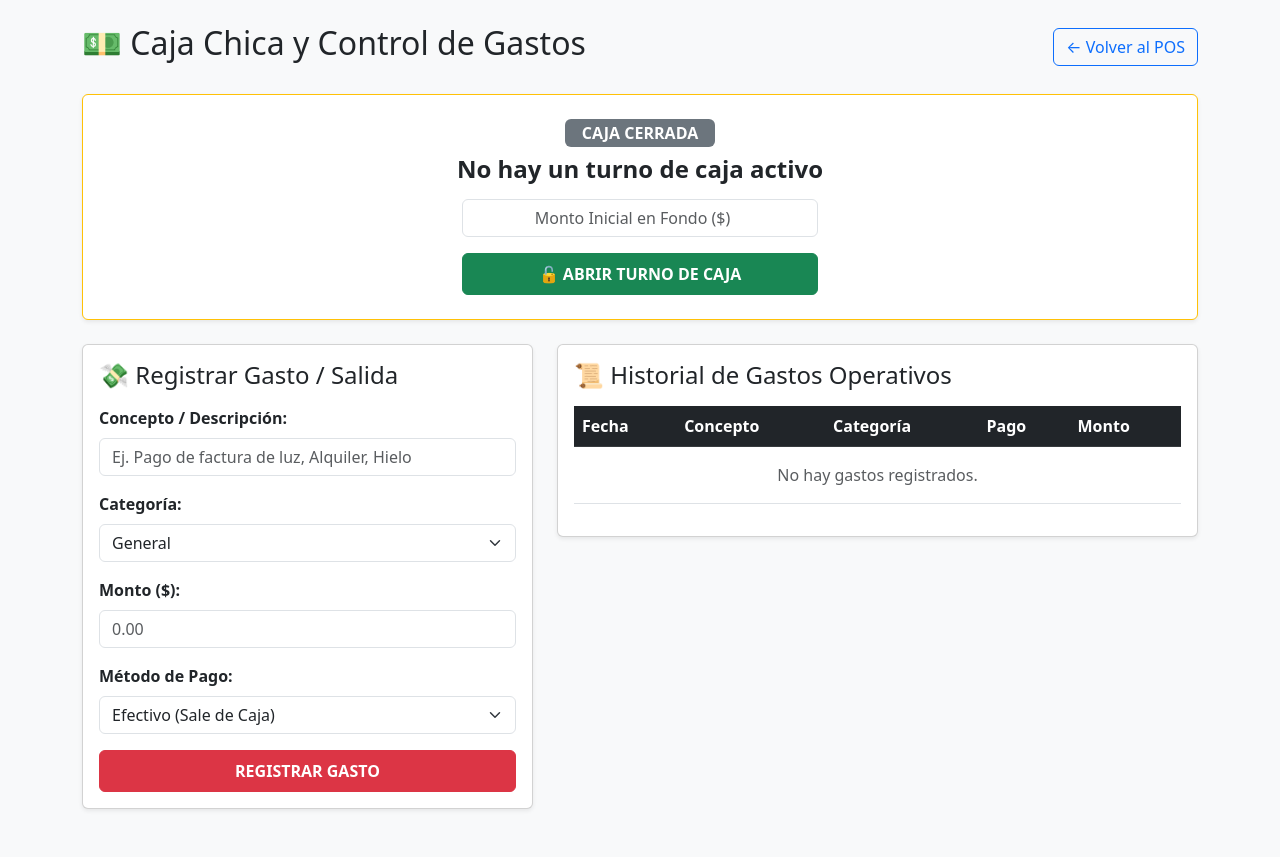
After one commit to NANY011198/PUNTO-DE-VENTA, a Flask app: page /caja in a window 1280 px wide. The commit adds this page. Run offline with Flask 3, Linux system fonts and the light colour scheme.

Commit message:
Actualizar index.html con boton de Caja Chica

```diff
--- a/app.py
+++ b/app.py
@@ -93,6 +93,26 @@ class DetalleVenta(db.Model):
     cantidad = db.Column(db.Integer, nullable=False)
     precio_unitario = db.Column(db.Float, nullable=False)
 
+# --- NUEVOS MODELOS PARA CAJA CHICA Y GASTOS ---
+
+class SesionCaja(db.Model):
+    __tablename__ = 'sesion_caja'
+    id = db.Column(db.Integer, primary_key=True)
+    fecha_apertura = db.Column(db.DateTime, default=datetime.utcnow)
+    fecha_cierre = db.Column(db.DateTime, nullable=True)
+    monto_inicial = db.Column(db.Float, default=0.0)
+    monto_cierre_real = db.Column(db.Float, nullable=True)
+    estado = db.Column(db.String(20), default='Abierta')  # 'Abierta', 'Cerrada'
+
+class Gasto(db.Model):
+    __tablename__ = 'gasto'
+    id = db.Column(db.Integer, primary_key=True)
+    fecha = db.Column(db.DateTime, default=datetime.utcnow)
+    concepto = db.Column(db.String(150), nullable=False)
+    categoria = db.Column(db.String(50), default='General')  # Servicios, Sueldos, Alquiler, Mantenimiento, etc.
+    monto = db.Column(db.Float, nullable=False)
+    metodo_pago = db.Column(db.String(20), default='Efectivo')
+
 # ==================== RUTAS VISTAS Y POS ====================
 
 @app.route('/')
@@ -159,8 +179,6 @@ def procesar_venta():
 def ver_inventario():
     productos = Producto.query.all()
     return render_template('inventario.html', productos=productos)
-
-# ==================== API MÓDULO INSUMOS / PRODUCTOS ====================
 
 @app.route('/api/producto/crear', methods=['POST'])
 def crear_producto():
@@ -229,7 +247,6 @@ def guardar_platillo_full():
             platillo.precio = precio
             platillo.categoria_id = categoria_id
             platillo.es_compuesto = len(ingredientes) > 0
-
             Receta.query.filter_by(platillo_id=platillo.id).delete()
         else:
             platillo = Platillo(
@@ -262,7 +279,7 @@ def eliminar_platillo(platillo_id):
         platillo = Platillo.query.get_or_404(platillo_id)
         db.session.delete(platillo)
         db.session.commit()
-        return jsonify({"success": True, "message": "Platillo y su receta eliminados correctamente."})
+        return jsonify({"success": True, "message": "Platillo y receta eliminados correctamente."})
     except Exception as e:
         db.session.rollback()
         return jsonify({"success": False, "message": str(e)}), 500
@@ -329,7 +346,6 @@ def registrar_compra():
                 precio_unitario=precio
             )
             db.session.add(detalle)
-
             producto.stock += cantidad
 
         nueva_compra.monto_total = monto_total
@@ -339,5 +355,108 @@ def registrar_compra():
         db.session.rollback()
         return jsonify({"success": False, "message": str(e)}), 500
 
+# ==================== MÓDULO CAJA CHICA Y GASTOS ====================
+
+@app.route('/caja')
+def gestionar_caja():
+    sesion_activa = SesionCaja.query.filter_by(estado='Abierta').order_by(SesionCaja.id.desc()).first()
+    gastos = Gasto.query.order_by(Gasto.fecha.desc()).all()
+
+    ventas_efectivo = 0.0
+    ventas_tarjeta = 0.0
+    ventas_transferencia = 0.0
+    gastos_efectivo = 0.0
+
+    if sesion_activa:
+        # Calcular ventas desde la fecha de apertura de caja
+        ventas_caja = Venta.query.filter(Venta.fecha >= sesion_activa.fecha_apertura).all()
+        for v in ventas_caja:
+            if v.metodo_pago == 'Efectivo':
+                ventas_efectivo += v.total
+            elif v.metodo_pago == 'Tarjeta':
+                ventas_tarjeta += v.total
+            elif v.metodo_pago == 'Transferencia':
+                ventas_transferencia += v.total
+
+        # Calcular gastos en efectivo desde apertura de caja
+        gastos_caja = Gasto.query.filter(Gasto.fecha >= sesion_activa.fecha_apertura).all()
+        for g in gastos_caja:
+            if g.metodo_pago == 'Efectivo':
+                gastos_efectivo += g.monto
+
+    efectivo_esperado = (sesion_activa.monto_inicial + ventas_efectivo - gastos_efectivo) if sesion_activa else 0.0
+
+    return render_template('caja.html',
+                           sesion=sesion_activa,
+                           gastos=gastos,
+                           ventas_efectivo=ventas_efectivo,
+                           ventas_tarjeta=ventas_tarjeta,
+                           ventas_transferencia=ventas_transferencia,
+                           gastos_efectivo=gastos_efectivo,
+                           efectivo_esperado=efectivo_esperado)
+
+@app.route('/api/caja/abrir', methods=['POST'])
+def abrir_caja():
+    try:
+        data = request.get_json()
+        monto_inicial = float(data.get('monto_inicial', 0.0))
+
+        activa = SesionCaja.query.filter_by(estado='Abierta').first()
+        if activa:
+            return jsonify({"success": False, "message": "Ya existe una sesión de caja abierta."}), 400
+
+        nueva_sesion = SesionCaja(monto_inicial=monto_inicial, estado='Abierta')
+        db.session.add(nueva_sesion)
+        db.session.commit()
+        return jsonify({"success": True, "message": "Caja abierta exitosamente."})
+    except Exception as e:
+        db.session.rollback()
+        return jsonify({"success": False, "message": str(e)}), 500
+
+@app.route('/api/caja/cerrar', methods=['POST'])
+def cerrar_caja():
+    try:
+        data = request.get_json()
+        monto_cierre_real = float(data.get('monto_cierre_real', 0.0))
+
+        activa = SesionCaja.query.filter_by(estado='Abierta').first()
+        if not activa:
+            return jsonify({"success": False, "message": "No hay ninguna caja abierta."}), 400
+
+        activa.fecha_cierre = datetime.utcnow()
+        activa.monto_cierre_real = monto_cierre_real
+        activa.estado = 'Cerrada'
+
+        db.session.commit()
+        return jsonify({"success": True, "message": "Caja cerrada correctamente."})
+    except Exception as e:
+        db.session.rollback()
+        return jsonify({"success": False, "message": str(e)}), 500
+
+@app.route('/api/gasto/registrar', methods=['POST'])
+def registrar_gasto():
+    try:
+        data = request.get_json()
+        concepto = data.get('concepto', '').strip()
+        categoria = data.get('categoria', 'General')
+        monto = float(data.get('monto', 0.0))
+        metodo_pago = data.get('metodo_pago', 'Efectivo')
+
+        if not concepto or monto <= 0:
+            return jsonify({"success": False, "message": "Concepto y monto válido son requeridos."}), 400
+
+        nuevo_gasto = Gasto(
+            concepto=concepto,
+            categoria=categoria,
+            monto=monto,
+            metodo_pago=metodo_pago
+        )
+        db.session.add(nuevo_gasto)
+        db.session.commit()
+        return jsonify({"success": True, "message": "Gasto registrado con éxito."})
+    except Exception as e:
+        db.session.rollback()
+        return jsonify({"success": False, "message": str(e)}), 500
+
 if __name__ == '__main__':
     app.run(debug=True)
--- /dev/null
+++ b/templates/caja.html
@@ -0,0 +1,223 @@
+<!DOCTYPE html>
+<html lang="es">
+<head>
+    <meta charset="UTF-8">
+    <meta name="viewport" content="width=device-width, initial-scale=1.0">
+    <title>Caja Chica y Gastos Operativos</title>
+    <link href="https://cdn.jsdelivr.net/npm/bootstrap@5.3.0/dist/css/bootstrap.min.css" rel="stylesheet">
+</head>
+<body class="bg-light">
+<div class="container py-4">
+    <div class="d-flex justify-content-between align-items-center mb-4">
+        <h2>💵 Caja Chica y Control de Gastos</h2>
+        <a href="/" class="btn btn-outline-primary">← Volver al POS</a>
+    </div>
+
+    <!-- ESTADO DE LA CAJA -->
+    <div class="row mb-4">
+        <div class="col-md-12">
+            {% if sesion %}
+                <div class="card border-success shadow-sm p-3 bg-white">
+                    <div class="d-flex justify-content-between align-items-center">
+                        <div>
+                            <span class="badge bg-success mb-2 fs-6">CAJA ABIERTA</span>
+                            <h5 class="mb-1 text-muted">Apertura: <strong>{{ sesion.fecha_apertura.strftime('%Y-%m-%d %H:%M') }}</strong></h5>
+                            <h4 class="mb-0">Monto Inicial: <span class="text-primary">${{ "%.2f"|format(sesion.monto_inicial) }}</span></h4>
+                        </div>
+                        <button class="btn btn-danger fw-bold py-2 px-4" onclick="cerrarCaja()">🔒 CERRAR TURNO DE CAJA</button>
+                    </div>
+
+                    <hr class="my-3">
+
+                    <!-- RESUMEN DE FLUJO DE CAJA EN TIEMPO REAL -->
+                    <div class="row text-center g-3">
+                        <div class="col-md-3">
+                            <div class="p-2 border rounded bg-light">
+                                <small class="text-muted d-block">Ventas Efectivo</small>
+                                <strong class="fs-5 text-success">+${{ "%.2f"|format(ventas_efectivo) }}</strong>
+                            </div>
+                        </div>
+                        <div class="col-md-3">
+                            <div class="p-2 border rounded bg-light">
+                                <small class="text-muted d-block">Gastos Efectivo</small>
+                                <strong class="fs-5 text-danger">-${{ "%.2f"|format(gastos_efectivo) }}</strong>
+                            </div>
+                        </div>
+                        <div class="col-md-3">
+                            <div class="p-2 border rounded bg-light">
+                                <small class="text-muted d-block">Ventas Tarjeta/Transf.</small>
+                                <strong class="fs-5 text-info">${{ "%.2f"|format(ventas_tarjeta + ventas_transferencia) }}</strong>
+                            </div>
+                        </div>
+                        <div class="col-md-3">
+                            <div class="p-2 border rounded bg-success text-white">
+                                <small class="d-block text-white-50">Efectivo Esperado en Caja</small>
+                                <strong class="fs-4">${{ "%.2f"|format(efectivo_esperado) }}</strong>
+                            </div>
+                        </div>
+                    </div>
+                </div>
+            {% else %}
+                <div class="card border-warning shadow-sm p-4 text-center bg-white">
+                    <span class="badge bg-secondary mb-2 mx-auto fs-6" style="width: 150px;">CAJA CERRADA</span>
+                    <h4 class="fw-bold mb-3">No hay un turno de caja activo</h4>
+                    <div class="col-md-4 mx-auto">
+                        <input type="number" step="0.01" id="monto-apertura" class="form-control text-center mb-3" placeholder="Monto Inicial en Fondo ($)">
+                        <button class="btn btn-success fw-bold w-100 py-2" onclick="abrirCaja()">🔓 ABRIR TURNO DE CAJA</button>
+                    </div>
+                </div>
+            {% endif %}
+        </div>
+    </div>
+
+    <div class="row">
+        <!-- FORMULARIO NUEVO GASTO -->
+        <div class="col-md-5 mb-4">
+            <div class="card shadow-sm p-3">
+                <h4 class="card-title mb-3">💸 Registrar Gasto / Salida</h4>
+
+                <div class="mb-3">
+                    <label class="form-label fw-bold">Concepto / Descripción:</label>
+                    <input type="text" id="gasto-concepto" class="form-control" placeholder="Ej. Pago de factura de luz, Alquiler, Hielo">
+                </div>
+
+                <div class="mb-3">
+                    <label class="form-label fw-bold">Categoría:</label>
+                    <select id="gasto-categoria" class="form-select">
+                        <option value="Servicios">Servicios (Luz, Agua, Internet)</option>
+                        <option value="Alquiler">Alquiler</option>
+                        <option value="Sueldos">Sueldos / Planilla</option>
+                        <option value="Insumos Menores">Insumos Menores</option>
+                        <option value="Mantenimiento">Mantenimiento</option>
+                        <option value="General" selected>General</option>
+                    </select>
+                </div>
+
+                <div class="mb-3">
+                    <label class="form-label fw-bold">Monto ($):</label>
+                    <input type="number" step="0.01" id="gasto-monto" class="form-control" placeholder="0.00">
+                </div>
+
+                <div class="mb-3">
+                    <label class="form-label fw-bold">Método de Pago:</label>
+                    <select id="gasto-metodo" class="form-select">
+                        <option value="Efectivo" selected>Efectivo (Sale de Caja)</option>
+                        <option value="Tarjeta">Tarjeta / Banco</option>
+                        <option value="Transferencia">Transferencia</option>
+                    </select>
+                </div>
+
+                <button class="btn btn-danger w-100 fw-bold py-2" onclick="guardarGasto()">REGISTRAR GASTO</button>
+            </div>
+        </div>
+
+        <!-- HISTORIAL DE GASTOS -->
+        <div class="col-md-7">
+            <div class="card shadow-sm p-3">
+                <h4 class="card-title mb-3">📜 Historial de Gastos Operativos</h4>
+                <div class="table-responsive">
+                    <table class="table table-hover align-middle">
+                        <thead class="table-dark">
+                            <tr>
+                                <th>Fecha</th>
+                                <th>Concepto</th>
+                                <th>Categoría</th>
+                                <th>Pago</th>
+                                <th>Monto</th>
+                            </tr>
+                        </thead>
+                        <tbody>
+                            {% for g in gastos %}
+                            <tr>
+                                <td class="small">{{ g.fecha.strftime('%Y-%m-%d %H:%M') }}</td>
+                                <td class="fw-bold">{{ g.concepto }}</td>
+                                <td><span class="badge bg-secondary">{{ g.categoria }}</span></td>
+                                <td><span class="badge bg-light text-dark border">{{ g.metodo_pago }}</span></td>
+                                <td class="fw-bold text-danger">-${{ "%.2f"|format(g.monto) }}</td>
+                            </tr>
+                            {% else %}
+                            <tr>
+                                <td colspan="5" class="text-center text-muted py-3">No hay gastos registrados.</td>
+                            </tr>
+                            {% endfor %}
+                        </tbody>
+                    </table>
+                </div>
+            </div>
+        </div>
+    </div>
+</div>
+
+<script>
+    function abrirCaja() {
+        const monto = document.getElementById('monto-apertura').value;
+        if (monto === '' || parseFloat(monto) < 0) {
+            alert("Ingresa un monto inicial válido.");
+            return;
+        }
+
+        fetch('/api/caja/abrir', {
+            method: 'POST',
+            headers: { 'Content-Type': 'application/json' },
+            body: JSON.stringify({ monto_inicial: parseFloat(monto) })
+        })
+        .then(res => res.json())
+        .then(data => {
+            if (data.success) {
+                alert(data.message);
+                location.reload();
+            } else {
+                alert("Error: " + data.message);
+            }
+        });
+    }
+
+    function cerrarCaja() {
+        const montoConteo = prompt("Ingrese el dinero real contado en caja para el arqueo ($):");
+        if (montoConteo === null || montoConteo.trim() === '') return;
+
+        fetch('/api/caja/cerrar', {
+            method: 'POST',
+            headers: { 'Content-Type': 'application/json' },
+            body: JSON.stringify({ monto_cierre_real: parseFloat(montoConteo) })
+        })
+        .then(res => res.json())
+        .then(data => {
+            if (data.success) {
+                alert(data.message);
+                location.reload();
+            } else {
+                alert("Error: " + data.message);
+            }
+        });
+    }
+
+    function guardarGasto() {
+        const concepto = document.getElementById('gasto-concepto').value.trim();
+        const categoria = document.getElementById('gasto-categoria').value;
+        const monto = parseFloat(document.getElementById('gasto-monto').value);
+        const metodo_pago = document.getElementById('gasto-metodo').value;
+
+        if (!concepto || isNaN(monto) || monto <= 0) {
+            alert("Por favor completa la descripción y un monto mayor a cero.");
+            return;
+        }
+
+        fetch('/api/gasto/registrar', {
+            method: 'POST',
+            headers: { 'Content-Type': 'application/json' },
+            body: JSON.stringify({ concepto, categoria, monto, metodo_pago })
+        })
+        .then(res => res.json())
+        .then(data => {
+            if (data.success) {
+                alert(data.message);
+                location.reload();
+            } else {
+                alert("Error: " + data.message);
+            }
+        });
+    }
+</script>
+</body>
+</html>
--- a/templates/index.html
+++ b/templates/index.html
@@ -19,6 +19,7 @@
                <div class="d-flex justify-content-between align-items-center mb-3">
                     <h2>🍕 Menú del Restaurante</h2>
                     <div class="d-flex gap-2">
+                        <a href="/caja" class="btn btn-outline-success">💵 Caja Chica</a>
                         <a href="/compras" class="btn btn-outline-dark">🚚 Compras</a>
                         <a href="/menu" class="btn btn-outline-primary">⚙️ Gestionar Menú</a>
                         <a href="/inventario" class="btn btn-outline-secondary">Ver Stock Insumos</a>
@@ -92,7 +93,7 @@
                     grid.innerHTML = '';
                     data.forEach(p => {
                         grid.innerHTML += `
-                            <button class="btn btn-outline-dark btn-platillo d-flex flex-column align-items-center justify-content-center" onclick="agregarAlCarrito(${p.id}, '${p.nombre}',${p.precio})">
+                            <button class="btn btn-outline-dark btn-platillo d-flex flex-column align-items-center justify-content-center" onclick="agregarAlCarrito(${p.id}, '${p.nombre}', ${p.precio})">
                                 <span>${p.nombre}</span> <small class="text-muted">$${p.precio.toFixed(2)}</small>
                             </button>
                         `;
```
